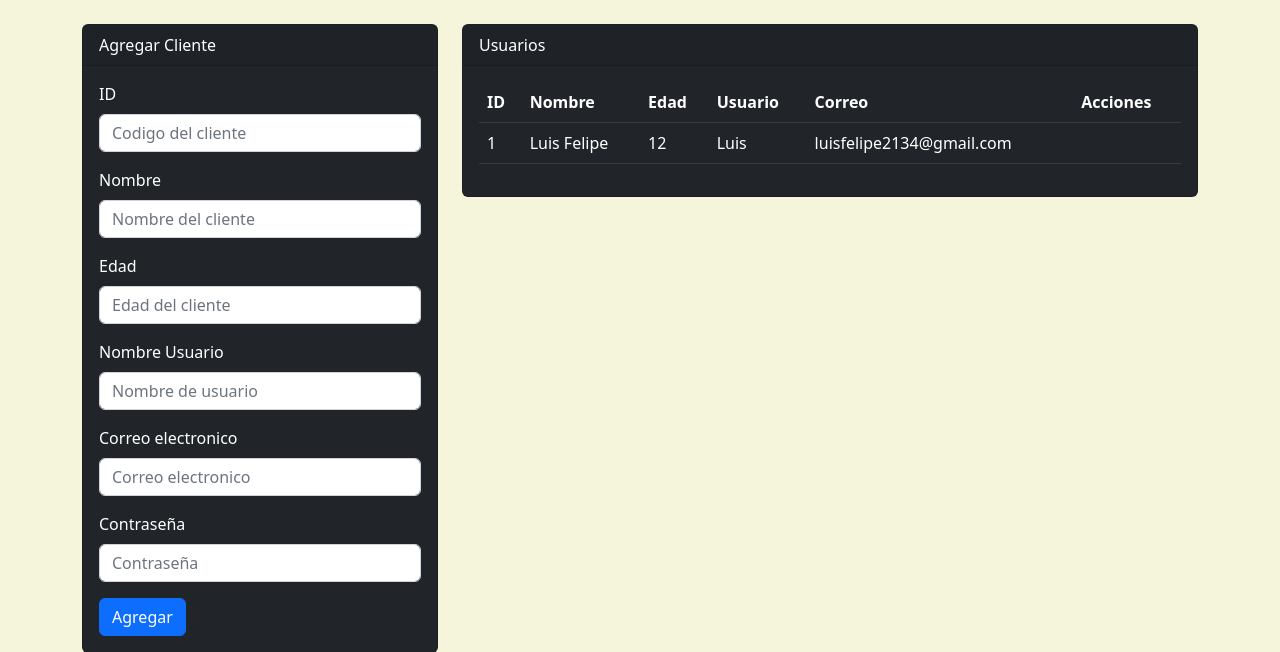
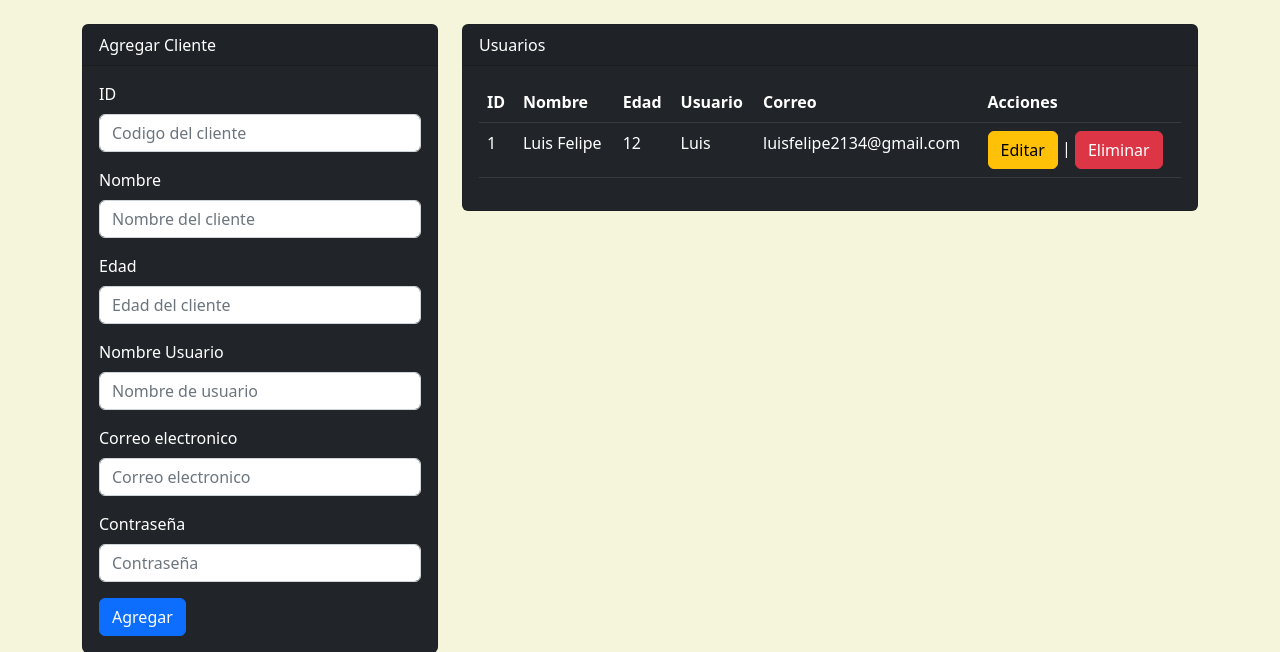
Before and after one commit to Killexcrilex/web-0-0-1, a Flask app: page /cliente in a window 1280 px wide. Shown: the part 56-708 px from the top of the page. Run offline with Flask 3, Linux system fonts and the light colour scheme; a user stored in the database is signed in; data comes from the database, SQL or seed files in the repository.

Commit message:
Update mclientes.html

```diff
--- a/templates/admin/mclientes.html
+++ b/templates/admin/mclientes.html
@@ -77,8 +77,13 @@
                                                     <td>{{producto[3] }}</td>
                                                     <td>{{producto[4] }}</td>
                                                     <td>
-                                                        <!-- <a type="button" class="btn btn-warning" href="/edid/{{producto[0]}}">Editar</a> |
-                                                        <a type="button" class="btn btn-danger" href="/destroy/{{producto[0]}}">Eliminar</a> -->
+                                                        {% if session['rango']!="cliente" %}
+                                                        <a type="button" class="btn btn-warning" href="/edid/{{producto[0]}}">Editar</a>
+                                                        {% if session['rango']=="admin" %}
+                                                        <a>|</a>
+                                                        <a type="button" class="btn btn-danger" href="/destroy/{{producto[0]}}">Eliminar</a>
+                                                        {% endif %}
+                                                    {% endif %}
                                                     </td>
 
                                                 </tr>
```
